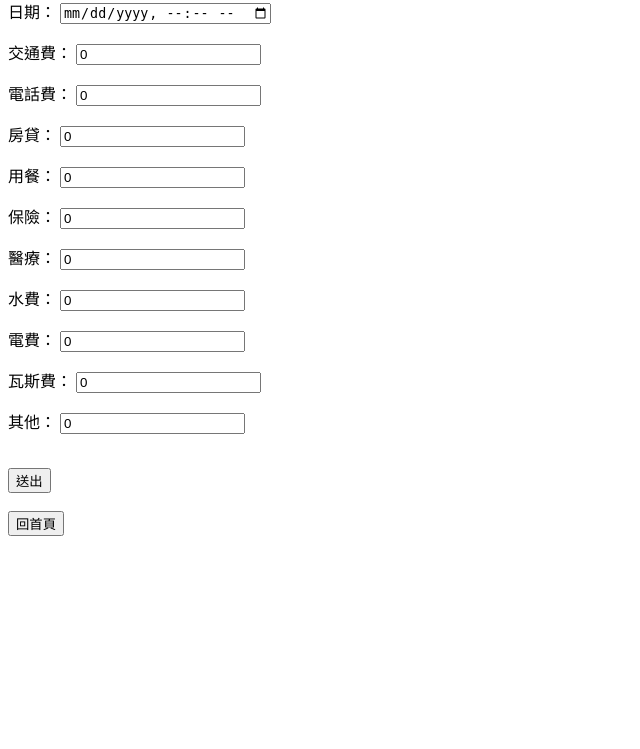
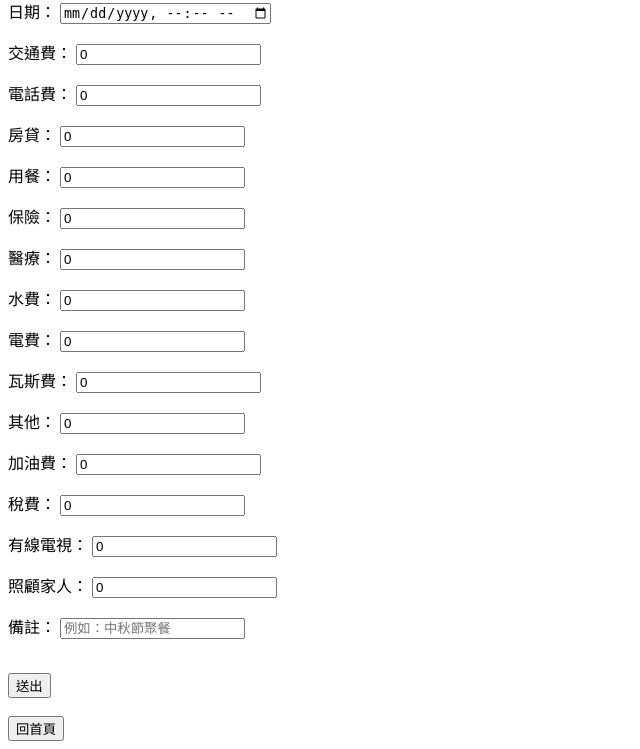
Before and after one commit to simonshih0147/expense_flask, a Flask app: page /insert in a window 1280 px wide. Shown: the part 90-839 px from the top of the page, without its empty margins (0-640 px from the left). Before the commit the page ends 626 px from the top, so only its background shows below. Run offline with Flask 3, Linux system fonts and the light colour scheme.

Commit message:
新增消費欄位與查詢功能

```diff
--- a/app.py
+++ b/app.py
@@ -40,8 +40,10 @@ def insert_page():
 @app.route("/insert", methods=["POST"])
 def insert():
 
+    conn = None
+    cursor = None
+
     try:
-
         日期 = request.form["日期"]
         交通費 = request.form["交通費"]
         電話費 = request.form["電話費"]
@@ -53,42 +55,41 @@ def insert():
         電費 = request.form["電費"]
         瓦斯費 = request.form["瓦斯費"]
         其他 = request.form["其他"]
+        加油費 = request.form["加油費"]
+        稅費 = request.form["稅費"]
+        有線電視 = request.form["有線電視"]
+        照顧家人 = request.form["照顧家人"]
+        備註 = request.form.get("備註", "")
 
-        # 建立資料庫連線
         conn = get_db_connection()
-
-        # 建立 Cursor
         cursor = conn.cursor()
 
-        # INSERT SQL
         sql = """
-        INSERT INTO expense_data
+        INSERT INTO `expense_data`
         (
-            日期,
-            交通費,
-            電話費,
-            房貸,
-            用餐,
-            保險,
-            醫療,
-            水費,
-            電費,
-            瓦斯費,
-            其他
+            `日期`,
+            `交通費`,
+            `電話費`,
+            `房貸`,
+            `用餐`,
+            `保險`,
+            `醫療`,
+            `水費`,
+            `電費`,
+            `瓦斯費`,
+            `其他`,
+            `加油費`,
+            `稅費`,
+            `有線電視`,
+            `照顧家人`,
+            `備註`
         )
         VALUES
         (
-            %s,
-            %s,
-            %s,
-            %s,
-            %s,
-            %s,
-            %s,
-            %s,
-            %s,
-            %s,
-            %s
+            %s, %s, %s, %s,
+            %s, %s, %s, %s,
+            %s, %s, %s, %s,
+            %s, %s, %s, %s
         )
         """
 
@@ -103,20 +104,17 @@ def insert():
             水費,
             電費,
             瓦斯費,
-            其他
+            其他,
+            加油費,
+            稅費,
+            有線電視,
+            照顧家人,
+            備註
         )
 
-        # 執行 INSERT
         cursor.execute(sql, values)
-
-        # 確認寫入資料庫
         conn.commit()
 
-        # 關閉
-        cursor.close()
-        conn.close()
-
-        # 顯示成功訊息
         return render_template(
             "message.html",
             message="新增成功",
@@ -125,12 +123,19 @@ def insert():
 
     except Exception as e:
 
-        # 顯示錯誤訊息
         return render_template(
             "message.html",
             message="新增失敗：" + str(e),
             message_type="error"
         )
+
+    finally:
+
+        if cursor is not None:
+            cursor.close()
+
+        if conn is not None and conn.is_connected():
+            conn.close()
 
 # ==============================
 # 查詢頁面
@@ -159,12 +164,18 @@ def query():
             "水費",
             "電費",
             "瓦斯費",
-            "其他"
+            "其他",
+            "加油費",
+            "稅費",
+            "有線電視",
+            "照顧家人",
+            "備註"
         ]
 
         sql = """
         SELECT 日期, 交通費, 電話費, 房貸, 用餐,
-               保險, 醫療, 水費, 電費, 瓦斯費, 其他
+               保險, 醫療, 水費, 電費, 瓦斯費, 其他,
+               加油費 , 稅費 , 有線電視 , 照顧家人 , 備註
         FROM expense_data
         """
 
@@ -184,6 +195,12 @@ def query():
                     )
 
                     values.append(value + "%")
+                elif field == "備註":
+
+                    conditions.append(
+                        "`備註` LIKE %s"
+                    )
+                    values.append("%" + value + "%")
 
                 else:
 
--- a/templates/insert.html
+++ b/templates/insert.html
@@ -98,6 +98,45 @@
                    value="0"
                    required>
         </p>
+         <p>
+            加油費：
+              <input type="number"
+                    name="加油費"
+                     value="0"
+                      required>
+        </p>
+
+        <p>
+            稅費：
+            <input type="number"
+                name="稅費"
+                value="0"
+                required>
+        </p>
+
+        <p>
+            有線電視：
+            <input type="number"
+                name="有線電視"
+                value="0"
+                required>
+        </p>
+
+        <p>
+            照顧家人：
+            <input type="number"
+                name="照顧家人"
+                value="0"
+                required>
+        </p>
+
+        <p>
+            備註：
+            <input type="text"
+                name="備註"
+                maxlength="255"
+                placeholder="例如：中秋節聚餐">
+        </p>
 
         <br>
 
```
Also changed, not shown: templates/query.html (+37 -1 lines).
